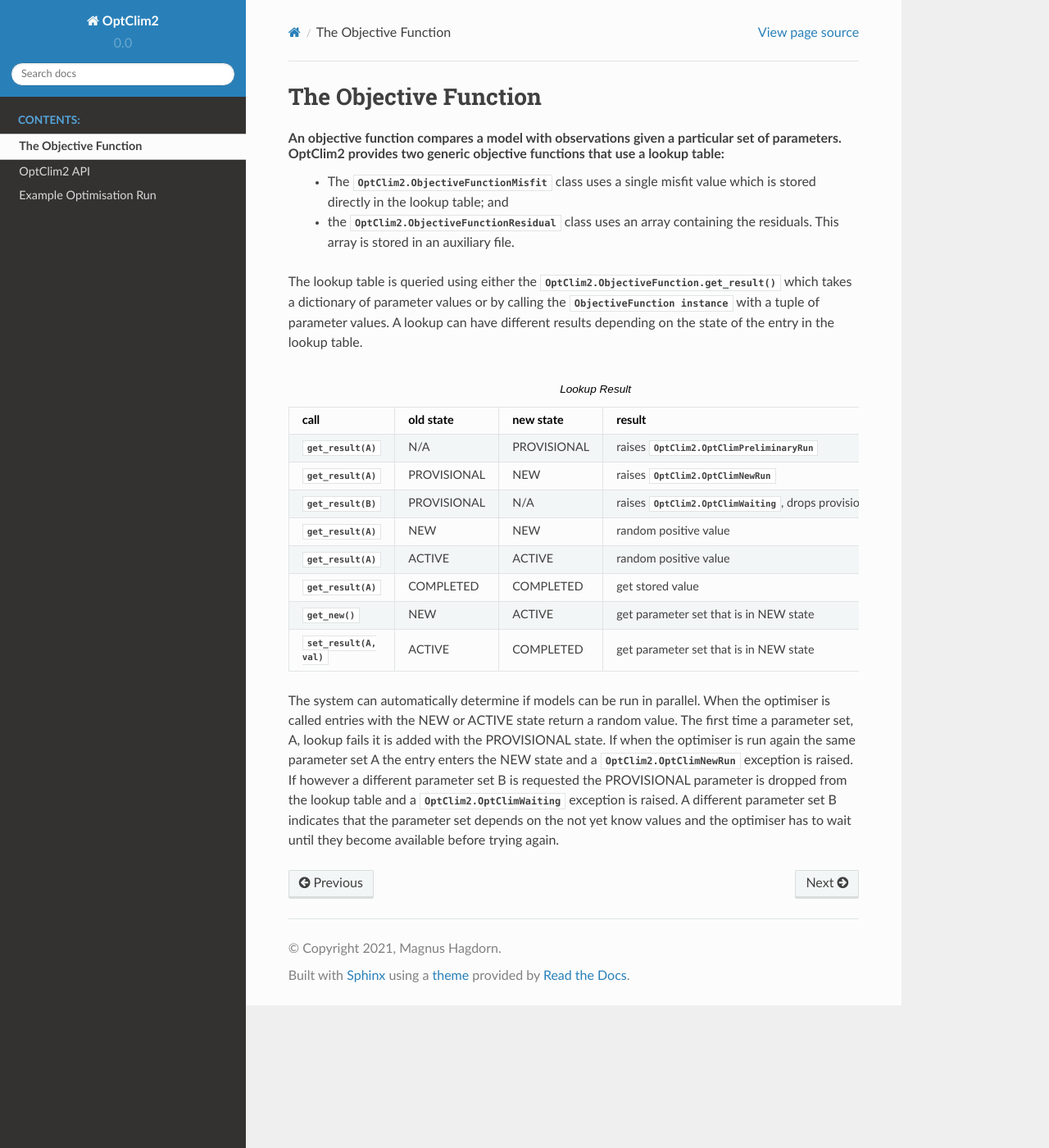
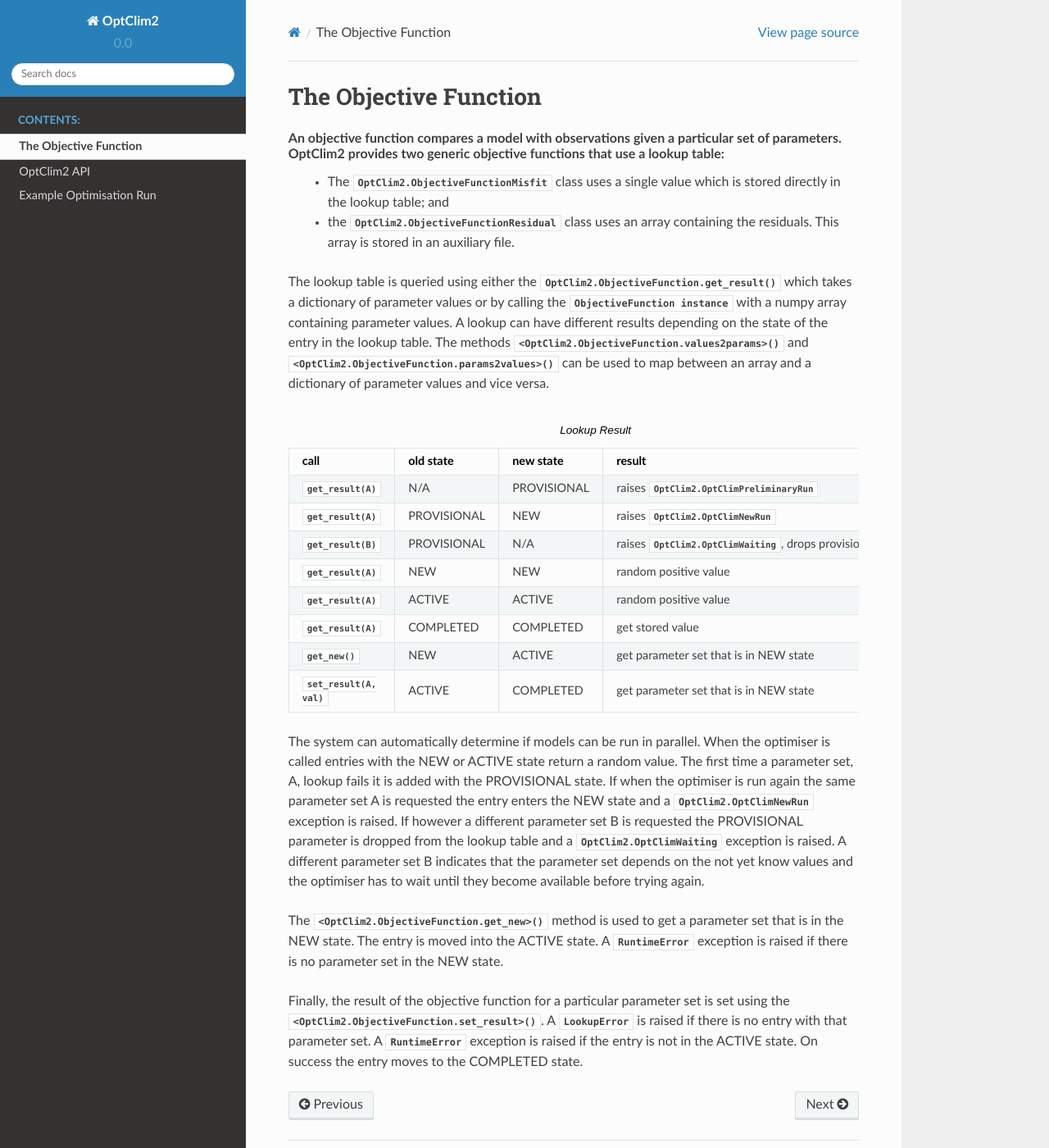
Before and after one commit to optclim/ObjectiveFunction, a Sphinx documentation site: the page built from docs/objfun.rst, in a window 1280 px wide and 1400 px high. Shown: the whole window at 82% size. Built offline with Sphinx 7.4.7 and the Read the Docs theme 2.0.0, drawn with Linux system fonts in a browser that asks for light colours.

Commit message:
update docs

```diff
--- a/docs/objfun.rst
+++ b/docs/objfun.rst
@@ -2,10 +2,10 @@ The Objective Function
 ======================
 
 An objective function compares a model with observations given a particular set of parameters. OptClim2 provides two generic objective functions that use a lookup table:
- * The :class:`OptClim2.ObjectiveFunctionMisfit` class uses a single misfit value which is stored directly in the lookup table; and
+ * The :class:`OptClim2.ObjectiveFunctionMisfit` class uses a single value which is stored directly in the lookup table; and
  * the :class:`OptClim2.ObjectiveFunctionResidual` class uses an array containing the residuals. This array is stored in an auxiliary file.
 
-The lookup table is queried using either the :meth:`OptClim2.ObjectiveFunction.get_result` which takes a dictionary of parameter values or by calling the :meth:`ObjectiveFunction instance <OptClim2.ObjectiveFunction.__call__>` with a tuple of parameter values. A lookup can have different results depending on the state of the entry in the lookup table.
+The lookup table is queried using either the :meth:`OptClim2.ObjectiveFunction.get_result` which takes a dictionary of parameter values or by calling the :meth:`ObjectiveFunction instance <OptClim2.ObjectiveFunction.__call__>` with a numpy array containing parameter values. A lookup can have different results depending on the state of the entry in the lookup table. The methods :meth:`<OptClim2.ObjectiveFunction.values2params>` and :meth:`<OptClim2.ObjectiveFunction.params2values>` can be used to map between an array and a dictionary of parameter values and vice versa.
 
 .. list-table:: Lookup Result
    :header-rows: 1
@@ -47,4 +47,8 @@ The lookup table is queried using either the :meth:`OptClim2.ObjectiveFunction.g
      - COMPLETED
      - get parameter set that is in NEW state
 
-The system can automatically determine if models can be run in parallel. When the optimiser is called entries with the NEW or ACTIVE state return a random value. The first time a parameter set, A, lookup fails it is added with the PROVISIONAL state. If when the optimiser is run again the same parameter set A the entry enters the NEW state and a :exc:`OptClim2.OptClimNewRun` exception is raised. If however a different parameter set B is requested the PROVISIONAL parameter is dropped from the lookup table and a :exc:`OptClim2.OptClimWaiting` exception is raised. A different parameter set B indicates that the parameter set depends on the not yet know values and the optimiser has to wait until they become available before trying again.
+The system can automatically determine if models can be run in parallel. When the optimiser is called entries with the NEW or ACTIVE state return a random value. The first time a parameter set, A, lookup fails it is added with the PROVISIONAL state. If when the optimiser is run again the same parameter set A is requested the entry enters the NEW state and a :exc:`OptClim2.OptClimNewRun` exception is raised. If however a different parameter set B is requested the PROVISIONAL parameter is dropped from the lookup table and a :exc:`OptClim2.OptClimWaiting` exception is raised. A different parameter set B indicates that the parameter set depends on the not yet know values and the optimiser has to wait until they become available before trying again.
+
+The :meth:`<OptClim2.ObjectiveFunction.get_new>` method is used to get a parameter set that is in the NEW state. The entry is moved into the ACTIVE state. A :exc:`RuntimeError` exception is raised if there is no parameter set in the NEW state.
+
+Finally, the result of the objective function for a particular parameter set is set using the :meth:`<OptClim2.ObjectiveFunction.set_result>`. A :exc:`LookupError` is raised if there is no entry with that parameter set. A :exc:`RuntimeError` exception is raised if the entry is not in the ACTIVE state. On success the entry moves to the COMPLETED state.
```
Also changed, not shown: example/README.rst, 3 other files.
